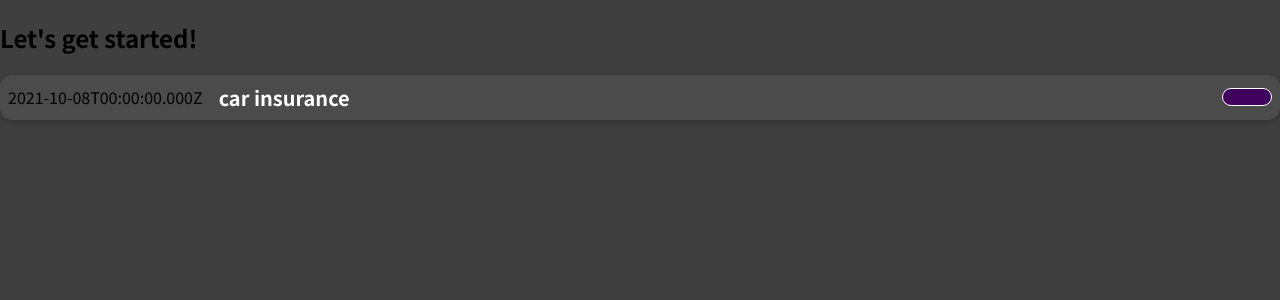
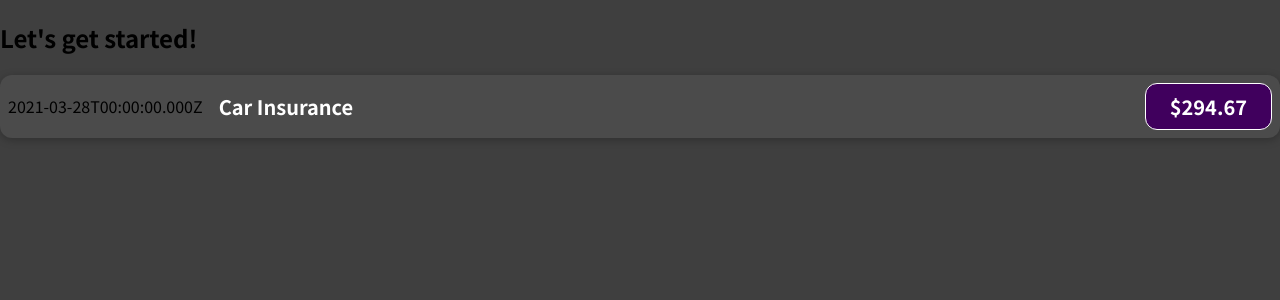
Before and after one commit to BriNelson/initial-react-app3790, a React (Create React App) app: page / in a window 1280 px wide. Shown: the top 300 px of the page. Built offline with nearby package versions, Linux system fonts and the light colour scheme.

Commit message:
this is a test

```diff
--- a/package.json
+++ b/package.json
@@ -3,6 +3,7 @@
   "version": "0.1.0",
   "private": true,
   "dependencies": {
+    "@mui/material": "^5.0.1",
     "@testing-library/jest-dom": "^5.11.6",
     "@testing-library/react": "^11.2.2",
     "@testing-library/user-event": "^12.5.0",
--- a/src/App.js
+++ b/src/App.js
@@ -1,12 +1,23 @@
 import ExpenseItem from './components/ExpenseItem'
+import * as React from 'react';
+
+
 
 function App() {
+  const expenses = [
+    { title: 'Car Insurance', amount: 294.67, date: new Date(2021, 2, 28) },
+    { title: 'Car Insurance', amount: 294.67, date: new Date(2021, 2, 28) },
+    { title: 'Car Insurance', amount: 294.67, date: new Date(2021, 2, 28) },
+  ]
   return (
     <div>
       <h2>Let's get started!</h2>
-      <ExpenseItem></ExpenseItem>
+      <ExpenseItem title={expenses[0].title} amount={expenses[0].amount} date={expenses[0].date}></ExpenseItem>
+
+
     </div>
   );
 }
 
+
 export default App;
--- a/src/components/ExpenseItem.js
+++ b/src/components/ExpenseItem.js
@@ -1,16 +1,15 @@
 import "./ExpenseItem.css";
-function ExpenseItem() {
-  const expenseDate = new Date(2021, 9, 8);
-  const expenseTitle = "car insurance";
-  const expenseAmount = 294.67;
+
+function ExpenseItem(props) {
+
 
   return (
     <div>
       <div className="expense-item">
-        <div>{expenseDate.toISOString()}</div>
+        <div>{props.date.toISOString()}</div>
         <div className="expense-item__description">
-          <h2> {expenseTitle} </h2>
-          <div className="expense-item__price"></div>
+          <h2> {props.title} </h2>
+          <div className="expense-item__price"> ${props.amount}</div>
         </div>
       </div>
     </div>
```
Also changed, not shown: 2 other files (tests, documents, lock files or other folders).
